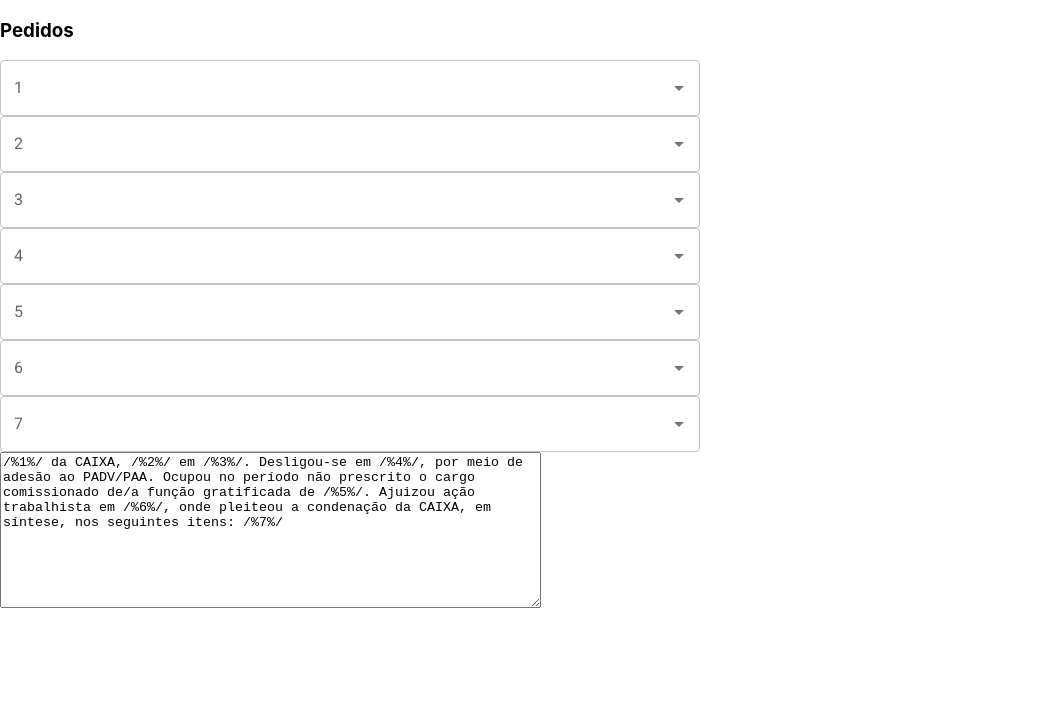
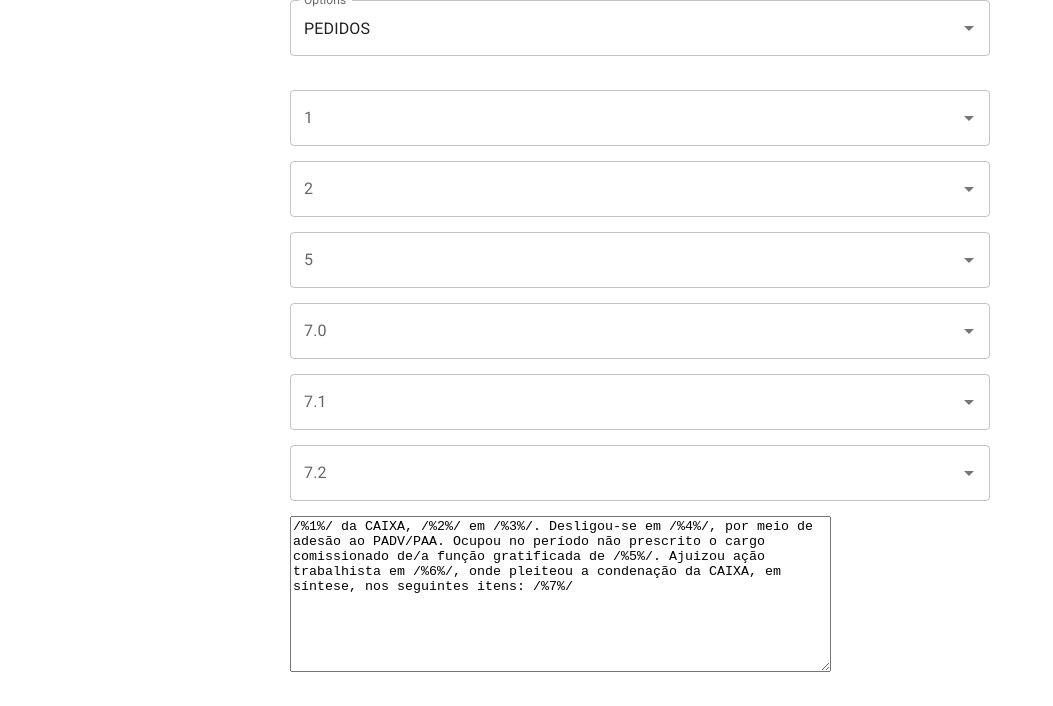
Before and after one commit to Tashima42/textos-nj, a React (Create React App) app: page / in a window 1280 px wide. Shown: the top 706 px of the page, without its empty margins (0-1053 px from the left). Built offline with nearby package versions, Linux system fonts and the light colour scheme.

Commit message:
add support for multiple options

```diff
--- a/package.json
+++ b/package.json
@@ -5,11 +5,14 @@
   "dependencies": {
     "@emotion/react": "^11.8.1",
     "@emotion/styled": "^11.8.1",
+    "@mui/core": "^5.0.0-alpha.54",
     "@mui/icons-material": "^5.4.4",
+    "@mui/lab": "^5.0.0-alpha.71",
     "@mui/material": "^5.4.4",
     "@testing-library/jest-dom": "^5.16.2",
     "@testing-library/react": "^12.1.3",
     "@testing-library/user-event": "^13.5.0",
+    "date-fns": "^2.28.0",
     "react": "^17.0.2",
     "react-dom": "^17.0.2",
     "react-scripts": "5.0.0",
--- a/src/App.css
+++ b/src/App.css
@@ -1,5 +1,17 @@
+.autocomplete {
+  margin-bottom: 15px;
+}
+
+.date-picker {
+  margin-bottom: 15px;
+  margin-right: 15px;
+}
+
 .App {
-  text-align: center;
+  display: flex;
+  flex-direction: column;
+  justify-content: center;
+  align-items: center;
 }
 
 .App-logo {
--- a/src/App.js
+++ b/src/App.js
@@ -1,57 +1,138 @@
 import React, {useState, useEffect} from "react"
-import {Button, Autocomplete, TextField} from "@mui/material";
+import {Autocomplete, TextField} from "@mui/material";
+import LocalizationProvider from "@mui/lab/LocalizationProvider";
+import AdapterDateFns from "@mui/lab/AdapterDateFns"
+import {DatePicker} from "@mui/lab";
 import './App.css';
 import options from "./options"
 
 function App() {
-  const baseText = options.pedidos.textoBase
-  const [finalText, setFinalText] = useState(options.pedidos.textoBase)
+  const optionsKeys = Object.keys(options)
+  const [currentOption, setCurrentOption] = useState(optionsKeys[0])
+  const [baseText, setBaseText] = useState(options[currentOption].textoBase)
+  const [finalText, setFinalText] = useState(baseText)
   const [templateValues, setTemplateValues] = useState([])
+
+  useEffect(() => {
+    setBaseText(options[currentOption].textoBase)
+  }, [currentOption])
+
+  useEffect(() => {
+    setFinalText(baseText)
+  }, [baseText])
+
   return (
+    <div className="App">
+      <Autocomplete
+        className="autocomplete"
+        id="options"
+        options={optionsKeys}
+        sx={{width: 700}}
+        renderInput={(params) => <TextField {...params} label="Options" />}
+        onChange={selectCurrentOption}
+        defaultValue={optionsKeys[0]}
+      />
       <div>
-      <h3>Pedidos</h3>
         {createComponent()}
-      <textarea rows="10" cols="65" type="readonly" value={finalText} />
+      </div>
     </div >
   );
 
+  function selectCurrentOption(event, value) {
+    if (!value) return
+    setCurrentOption(value)
+  }
+
   function createComponent() {
-    const t = options.pedidos.opcoes.map((option, index) => {
-      const autoCompleteOptions = option.valores
-      const id = `${index + 1}${option.tipo === "multiplos-textos" ? "m" : ""}`
-      const component = <Autocomplete
+    const t = options[currentOption].opcoes.map((option, index) => {
+      if (option.tipo === "multiplos-textos") {
+        return option.valores.map((val, i) => {
+          const id = `${index + 1}.${i}`
+          return <Autocomplete
+            className="autocomplete"
             id={id}
-        options={autoCompleteOptions}
+            options={option.valores}
             sx={{width: 700}}
-        renderInput={(params) => <TextField {...params} label={index + 1} />}
-        key={index + 1}
+            renderInput={(params) => <TextField {...params} label={id} />}
+            key={id}
             onChange={s}
           />
-      return component
+        })
+      } else if (option.tipo === "texto") {
+        const id = String(index + 1)
+        return <Autocomplete
+          className="autocomplete"
+          id={id}
+          options={option.valores}
+          sx={{width: 700}}
+          renderInput={(params) => <TextField {...params} label={id} />}
+          key={id}
+          onChange={s}
+        />
+      } else if (option.tipo === "data") {
+        const id = String(index + 1)
+        return <div className="date-picker">
+          <LocalizationProvider
+            key={id}
+            dateAdapter={AdapterDateFns} >
+            <DatePicker
+              label="Basic example"
+              onChange={value => {
+                const event = {target: {id: `${id}-option`}}
+                s(event, value)
+              }}
+              renderInput={(params) => <TextField {...params} />}
+            />
+          </LocalizationProvider >
+        </div >
+      }
     })
     return (
+      <div>
+        <h3>{options.nome}</h3>
         <form>
           {t}
+          <textarea rows="10" cols="65" type="readonly" value={finalText} />
         </form>
+      </div>
     )
   }
+
   function s(event, value) {
     if (!value) return
     const id = event.target.id
     const index = id.split('-')[0]
-    console.log(id)
-    console.log(index)
+    const multIndex = index.split(".")
+    if (multIndex && multIndex.length > 1) {
+      if (!templateValues[multIndex[0]]) templateValues[multIndex[0]] = []
+      templateValues[multIndex[0]][multIndex[1]] = value
+    } else {
       templateValues[index] = value
+    }
     setTemplateValues(templateValues)
     b()
   }
   function b() {
     let text = baseText
     templateValues.forEach((v, index) => {
+      if (Array.isArray(v)) {
+        let string = ""
+        v.forEach((va, i) => {
+          string = string + `${i + 1}) ${va} `
+        })
+        v = string
+      }
       text = text.replace(`/%${index}%/`, v)
     })
     setFinalText(text)
   }
+  function dateParser(date) {
+    date = new Date()
+    const dia = date.getDate().toLocaleString('pt-BR', {minimumIntegerDigits: 2, useGrouping: false})
+    const mes = (date.getMonth() + 1).toLocaleString('pt-BR', {minimumIntegerDigits: 2, useGrouping: false})
+    const ano = date.getFullYear()
+    return `${dia}/${mes}/${ano}`
+  }
 }
 
 export default App;
--- a/src/options.js
+++ b/src/options.js
@@ -1,5 +1,5 @@
 const options = {
-  "pedidos": {
+  "PEDIDOS": {
     "textoBase": "/%1%/ da CAIXA, /%2%/ em /%3%/. Desligou-se em /%4%/, por meio de adesão ao PADV/PAA. Ocupou no período não prescrito o cargo comissionado de/a função gratificada de /%5%/. Ajuizou ação trabalhista em /%6%/, onde pleiteou a condenação da CAIXA, em síntese, nos seguintes itens: /%7%/",
     "opcoes": [
       {
@@ -10,17 +10,33 @@
         "tipo": "texto",
         "valores": ["admitido", "admitida"]
       },
-      {"tipo": "data", "valores": ["01/03/2022"]},
-      {"tipo": "data", "valores": ["01/03/2022"]},
+      {"tipo": "data"},
+      {"tipo": "data"},
       {
         "tipo": "texto",
         "valores": ["gerente", "caixa"]
       },
-      {"tipo": "data", "valores": ["01/03/2022"]},
+      {"tipo": "data"},
       {
         "tipo": "multiplos-textos",
-        "valores": ["horas extras, consideradas as excedentes à sexta hora diária e trigésima semanal, durante todo o período contratual, com divisor 150, adicional 50% e 100%, com reflexos;", "lorem ipsum dolor sit amet"],
-      },
+        "valores": [
+          "horas extras, consideradas as excedentes à sexta hora diária e trigésima semanal, durante todo o período contratual, com divisor 150, adicional 50% e 100%, com reflexos;",
+          "lorem ipsum dolor sit amet;",
+          "que a Justiça do Trabalho é absolutamente incompetente para processar e julgar assuntos que tratem de previdência privada, como é o caso da FUNCEF;"
+        ],
+      }
+    ]
+  },
+  "PRELIMINAR DE CONTESTAÇÃO": {
+    "textoBase": "Na sua defesa a CAIXA alegou preliminarmente: /%1%/",
+    "opcoes": [
+      {
+        "tipo": "multiplos-textos",
+        "valores": [
+          "que a Justiça do Trabalho é absolutamente incompetente para processar e julgar assuntos que tratem de previdência privada, como é o caso da FUNCEF",
+          "Lorem Ipsum"
+        ]
+      }
     ]
   }
 }
```
Also changed, not shown: 1 other file (tests, documents, lock files or other folders). Lines whose indentation alone changed are shown as unchanged.
